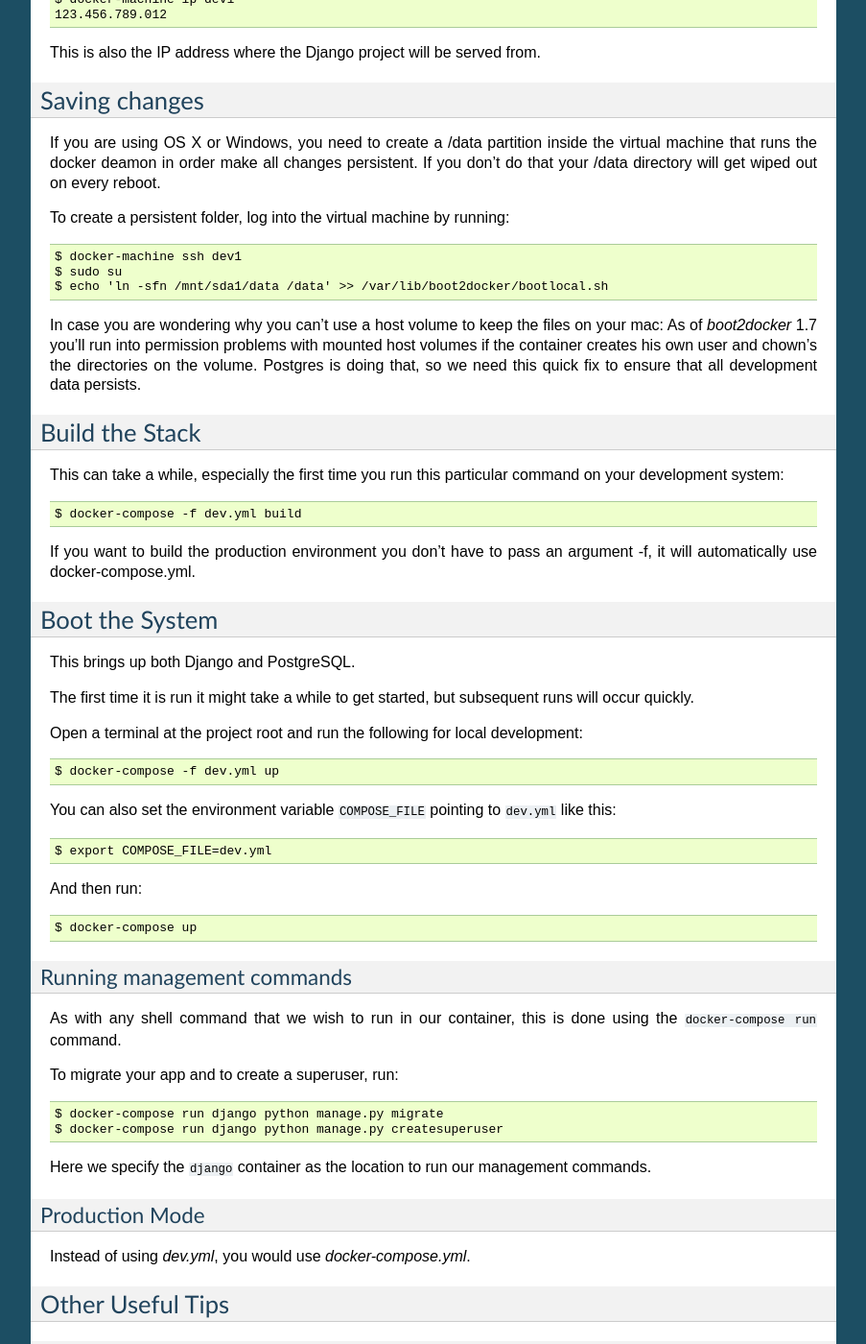
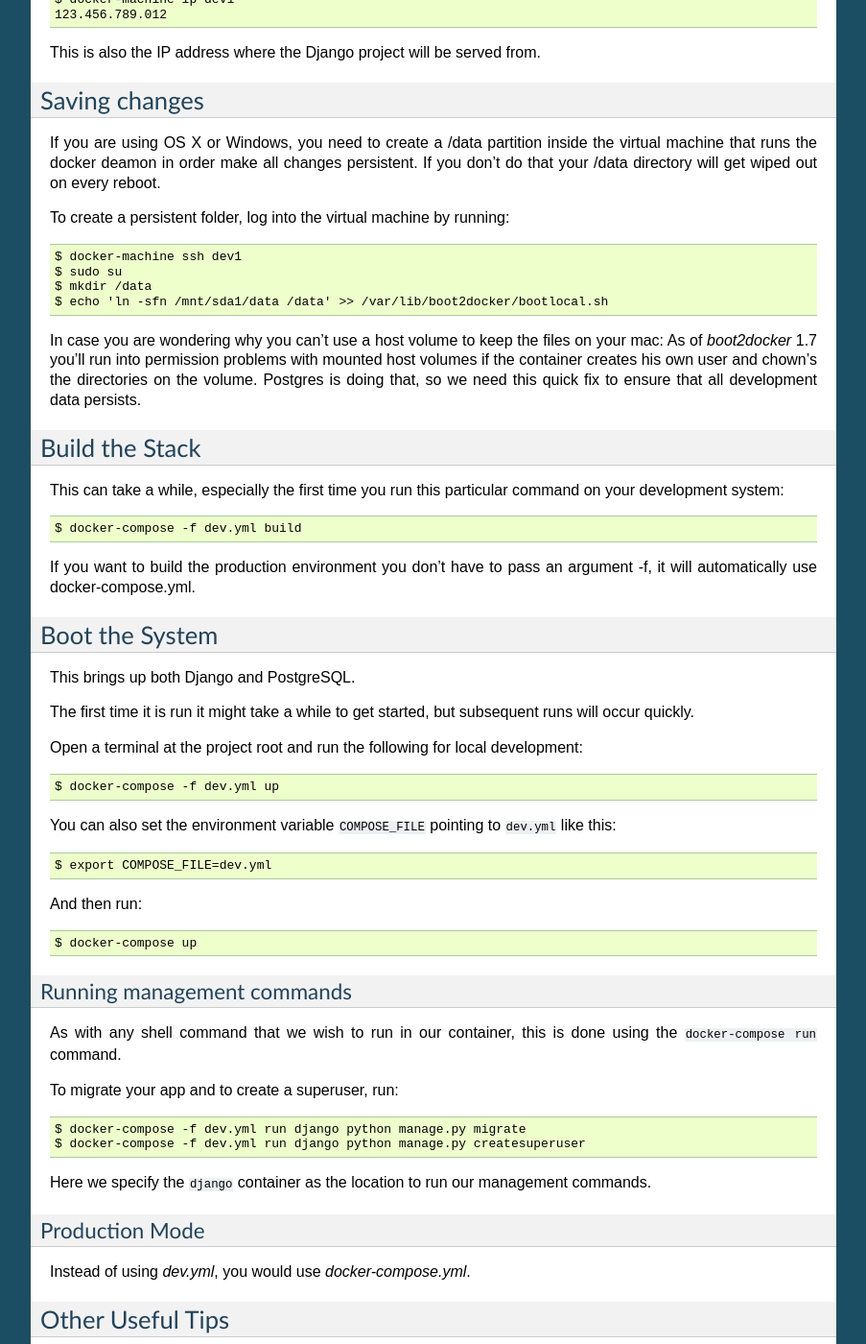
Before and after one commit to cookiecutter/cookiecutter-django, a Sphinx documentation site: the page built from docs/developing-locally-docker.rst, in a window 1280 px wide and 1400 px high, scrolled down 703 px. Shown: the whole window at 96% size, without its empty margins (198-1101 px from the left). Built offline with Sphinx 7.4.7, drawn with Linux system fonts in a browser that asks for light colours; some of the changed text lies outside the part shown.

Commit message:
tweaked docker docs

```diff
--- a/docs/developing-locally-docker.rst
+++ b/docs/developing-locally-docker.rst
@@ -54,6 +54,7 @@ To create a persistent folder, log into the virtual machine by running::
 
     $ docker-machine ssh dev1
     $ sudo su
+    $ mkdir /data
     $ echo 'ln -sfn /mnt/sda1/data /data' >> /var/lib/boot2docker/bootlocal.sh
 
 In case you are wondering why you can't use a host volume to keep the files on
@@ -100,8 +101,8 @@ using the ``docker-compose run`` command.
 
 To migrate your app and to create a superuser, run::
 
-    $ docker-compose run django python manage.py migrate
-    $ docker-compose run django python manage.py createsuperuser
+    $ docker-compose -f dev.yml run django python manage.py migrate
+    $ docker-compose -f dev.yml run django python manage.py createsuperuser
 
 Here we specify the ``django`` container as the location to run our management commands.
 
@@ -130,4 +131,4 @@ If you want to run the stack in detached mode (in the background), use the ``-d`
 
 ::
 
-    $ docker-compose up -d
+    $ docker-compose -f dev.yml up -d
```
